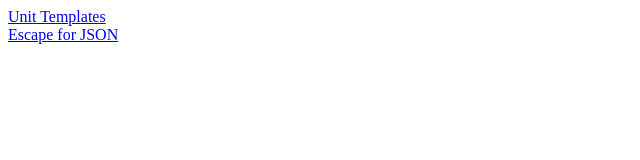
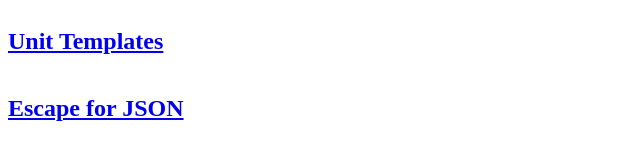
Before and after one commit to AlexEmSiKay/content-tools, a plain HTML site: page index.html in a window 1280 px wide. Shown: the whole page, without its empty margins (0-640 px from the left). Drawn offline with Linux system fonts and the light colour scheme.

Commit message:
visual improvements

```diff
--- a/index.html
+++ b/index.html
@@ -6,13 +6,22 @@
     <meta charset="UTF-8" />
     <meta name="viewport" content="width=device-width,initial-scale=1" />
     <meta name="description" content="" />
+    <link rel="icon" href="icon.png">
     <link rel="stylesheet" type="text/css" href="styles.css" />
     <script src="scripts.js"></script>
 </head>
 
 <body>
-    <a href="unit_templates.html">Unit Templates</a>
-    <a href="escape.html">Escape for JSON</a>
+    <a href="unit_templates.html">
+        <h2>
+            Unit Templates
+        </h2>
+    </a>
+    <a href="escape.html">
+        <h2>
+            Escape for JSON
+        </h2>
+    </a>
 </body>
 
 </html>
```
Also changed, not shown: escape.html (+1 -0 lines), unit_templates.html (+1 -0 lines), icon.png (added).
